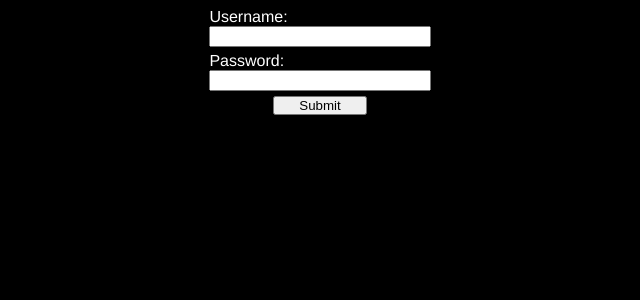
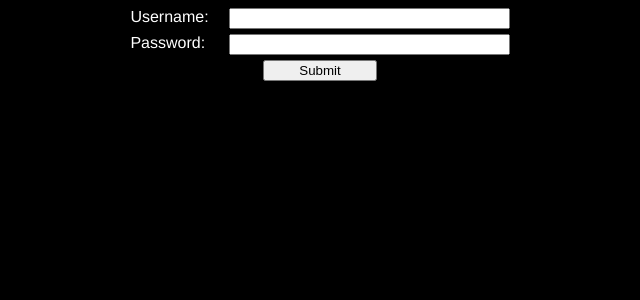
Before and after one commit to Dante12129/PhonaNotifications, a Vue app in the folder phona-notif-frontend/: page / in a window 1280 px wide. Shown: the top 300 px of the page, without its empty margins (320-960 px from the left). Built offline with nearby package versions, Linux system fonts and the light colour scheme.

Commit message:
Change Layout From Flex To Grid

```diff
--- a/phona-notif-frontend/src/components/Login.vue
+++ b/phona-notif-frontend/src/components/Login.vue
@@ -1,8 +1,10 @@
 <template>
   <form v-on:click.prevent="onFormSubmit()">
-    <TextField text="Username" class="form-input"></TextField>
-    <TextField text="Password" class="form-input"></TextField>
-    <button type="submit" class="form-input">Submit</button>
+    <div class="grid">
+      <TextField text="Username"></TextField>
+      <TextField text="Password"></TextField>
+    </div>
+    <button type="submit">Submit</button>
   </form>
 </template>
 
@@ -20,15 +22,36 @@ export default {
 </script>
 
 <style scoped>
-  .form-input {
+  .grid {
+    display: grid;
+    grid-template-columns: 1fr 3fr;
+    grid-gap: 5px;
+  }
+
+  form {
+    margin: 0 auto;
+    width: 60%
+  }
+
+  @media (max-width: 500px) {
+    .grid {
+      grid-template-columns: 1fr;
+    }
+
+    form {
+      width: 100%;
+    }
+  }
+
+  button {
+    display: block;
     margin: 5px auto;
+    width: 30%;
   }
-  div.form-input {
-    width: 35%;
-  }
-  button.form-input {
-    display: block;
-    width: 15%;
-    padding: 0;
+
+  @media (max-width: 500px) {
+    button {
+      width: 50%;
+    }
   }
 </style>
--- a/phona-notif-frontend/src/components/TextField.vue
+++ b/phona-notif-frontend/src/components/TextField.vue
@@ -1,5 +1,5 @@
 <template>
-  <div class="flow">
+  <div>
     <label v-bind:for="text.toLowerCase()">{{ text }}: </label>
     <input type="text" v-bind:id="text.toLowerCase()">
   </div>
@@ -15,16 +15,7 @@ export default {
 </script>
 
 <style scoped>
-  .flow {
-    display: flex;
-    flex-direction: row;
-    flex-wrap: wrap;
-  }
-
-  .flow > label {
-    flex: 1;
-  }
-  .flow > input {
-    flex: 2;
+  div {
+    display: contents;
   }
 </style>
```
